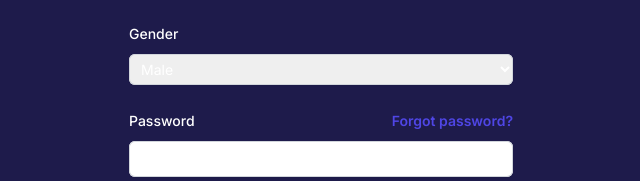
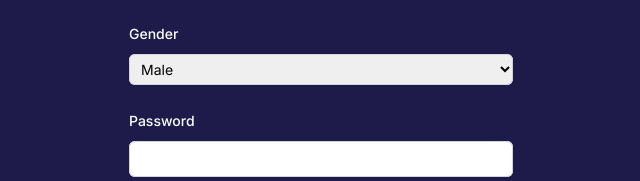
Before and after one commit to Nahid-07/second-hand-resale-website, a Next.js app: page /signup in a window 1280 px wide. Shown: the part 366-547 px from the top of the page, without its empty margins (319-959 px from the left). Built offline with nearby package versions, Linux system fonts and the light colour scheme.

Commit message:
remove some bugs

```diff
--- a/app/SignIn/page.js
+++ b/app/SignIn/page.js
@@ -30,7 +30,7 @@
                 type="email"
                 autoComplete="email"
                 required
-                className="px-2 first-letter:block w-full rounded-md border-0 py-1.5 text-white shadow-sm ring-1 ring-inset ring-gray-300 placeholder:text-gray-400 focus:ring-2 focus:ring-inset focus:ring-indigo-600 sm:text-sm sm:leading-6"
+                className="px-2 first-letter:block w-full rounded-md border-0 py-1.5 shadow-sm ring-1 ring-inset ring-gray-300 placeholder:text-gray-400 focus:ring-2 focus:ring-inset focus:ring-indigo-600 sm:text-sm sm:leading-6"
               />
             </div>
           </div>
@@ -59,7 +59,7 @@
                 type="password"
                 autoComplete="current-password"
                 required
-                className="px-2 block w-full rounded-md border-0 py-1.5 text-white shadow-sm ring-1 ring-inset ring-gray-300 placeholder:text-gray-400 focus:ring-2 focus:ring-inset focus:ring-indigo-600 sm:text-sm sm:leading-6"
+                className="px-2 block w-full rounded-md border-0 py-1.5 shadow-sm ring-1 ring-inset ring-gray-300 placeholder:text-gray-400 focus:ring-2 focus:ring-inset focus:ring-indigo-600 sm:text-sm sm:leading-6"
               />
             </div>
           </div>
--- a/app/dashbord/page.js
+++ b/app/dashbord/page.js
@@ -1,5 +1,3 @@
-
-
 const DashbordPage = () => {
     return (
         <div>
--- a/app/signup/page.js
+++ b/app/signup/page.js
@@ -29,7 +29,7 @@
                 name="name"
                 type="text"
                 required
-                className="px-2 block w-full rounded-md border-0 py-1.5 text-white shadow-sm ring-1 ring-inset ring-gray-300 placeholder:text-gray-400 focus:ring-2 focus:ring-inset focus:ring-indigo-600 sm:text-sm sm:leading-6"
+                className="px-2 block w-full rounded-md border-0 py-1.5 shadow-sm ring-1 ring-inset ring-gray-300 placeholder:text-gray-400 focus:ring-2 focus:ring-inset focus:ring-indigo-600 sm:text-sm sm:leading-6"
               />
             </div>
           </div>
@@ -47,7 +47,7 @@
                 type="email"
                 autoComplete="email"
                 required
-                className="px-2 block w-full rounded-md border-0 py-1.5 text-white shadow-sm ring-1 ring-inset ring-gray-300 placeholder:text-gray-400 focus:ring-2 focus:ring-inset focus:ring-indigo-600 sm:text-sm sm:leading-6"
+                className="px-2 block w-full rounded-md border-0 py-1.5 shadow-sm ring-1 ring-inset ring-gray-300 placeholder:text-gray-400 focus:ring-2 focus:ring-inset focus:ring-indigo-600 sm:text-sm sm:leading-6"
               />
             </div>
           </div>
@@ -61,7 +61,7 @@
             <div className="mt-2">
               <select
                 id="gender"
-                className=" px-2 block w-full rounded-md border-0 py-1.5 text-white shadow-sm ring-1 ring-inset ring-gray-300 placeholder:text-gray-400 focus:ring-2 focus:ring-inset focus:ring-indigo-600 sm:text-sm sm:leading-6"
+                className=" px-2 block w-full rounded-md border-0 py-1.5 shadow-sm ring-1 ring-inset ring-gray-300 placeholder:text-gray-400 focus:ring-2 focus:ring-inset focus:ring-indigo-600 sm:text-sm sm:leading-6"
               >
                 <option value="male">Male</option>
                 <option value="female">Female</option>
@@ -77,14 +77,7 @@
               >
                 Password
               </label>
-              <div className="text-sm">
-                <a
-                  href="#"
-                  className="font-semibold text-indigo-600 hover:text-indigo-500"
-                >
-                  Forgot password?
-                </a>
-              </div>
+
             </div>
             <div className="mt-2">
               <input
@@ -93,7 +86,7 @@
                 type="password"
                 autoComplete="current-password"
                 required
-                className="px-2 block w-full rounded-md border-0 py-1.5 text-white shadow-sm ring-1 ring-inset ring-gray-300 placeholder:text-gray-400 focus:ring-2 focus:ring-inset focus:ring-indigo-600 sm:text-sm sm:leading-6"
+                className="px-2 block w-full rounded-md border-0 py-1.5 shadow-sm ring-1 ring-inset ring-gray-300 placeholder:text-gray-400 focus:ring-2 focus:ring-inset focus:ring-indigo-600 sm:text-sm sm:leading-6"
               />
             </div>
           </div>
```
